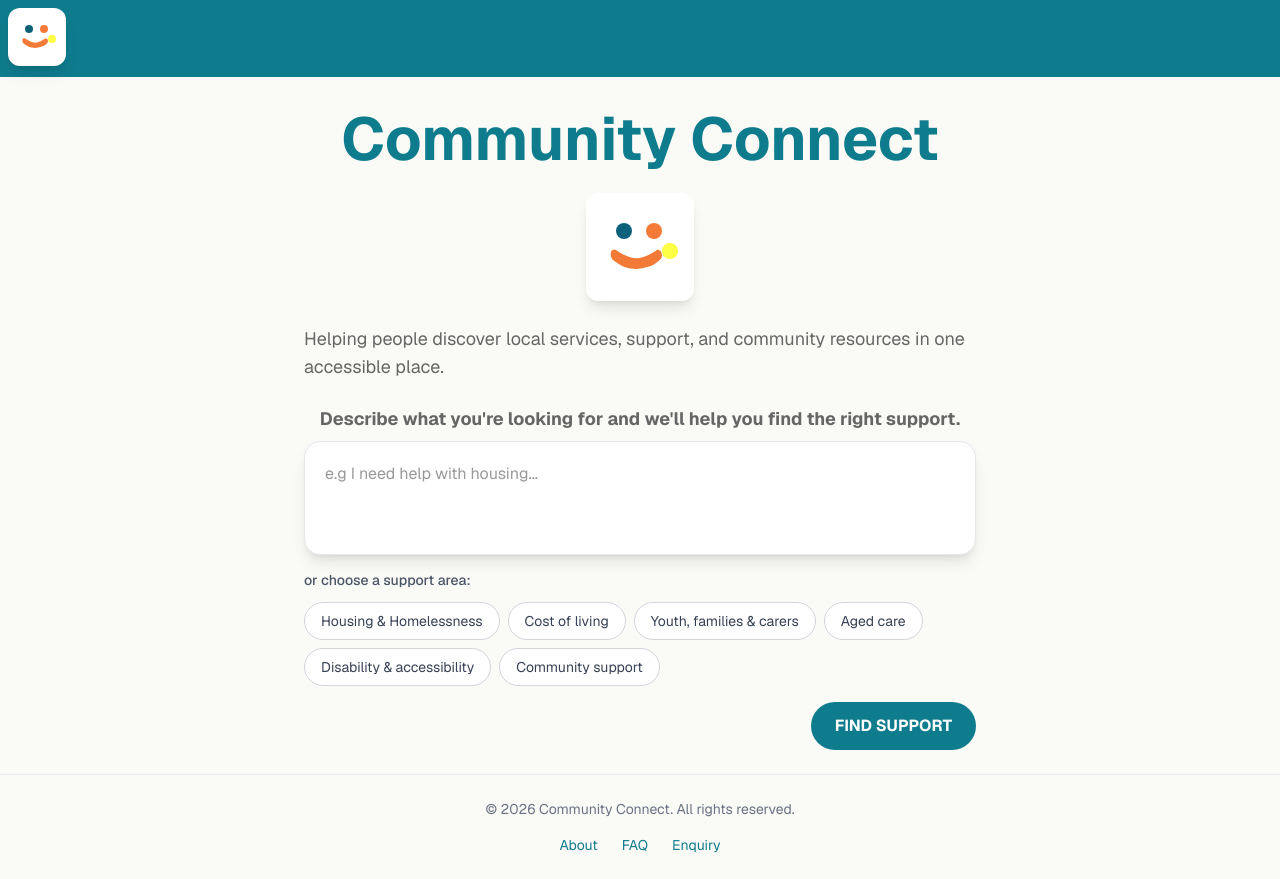
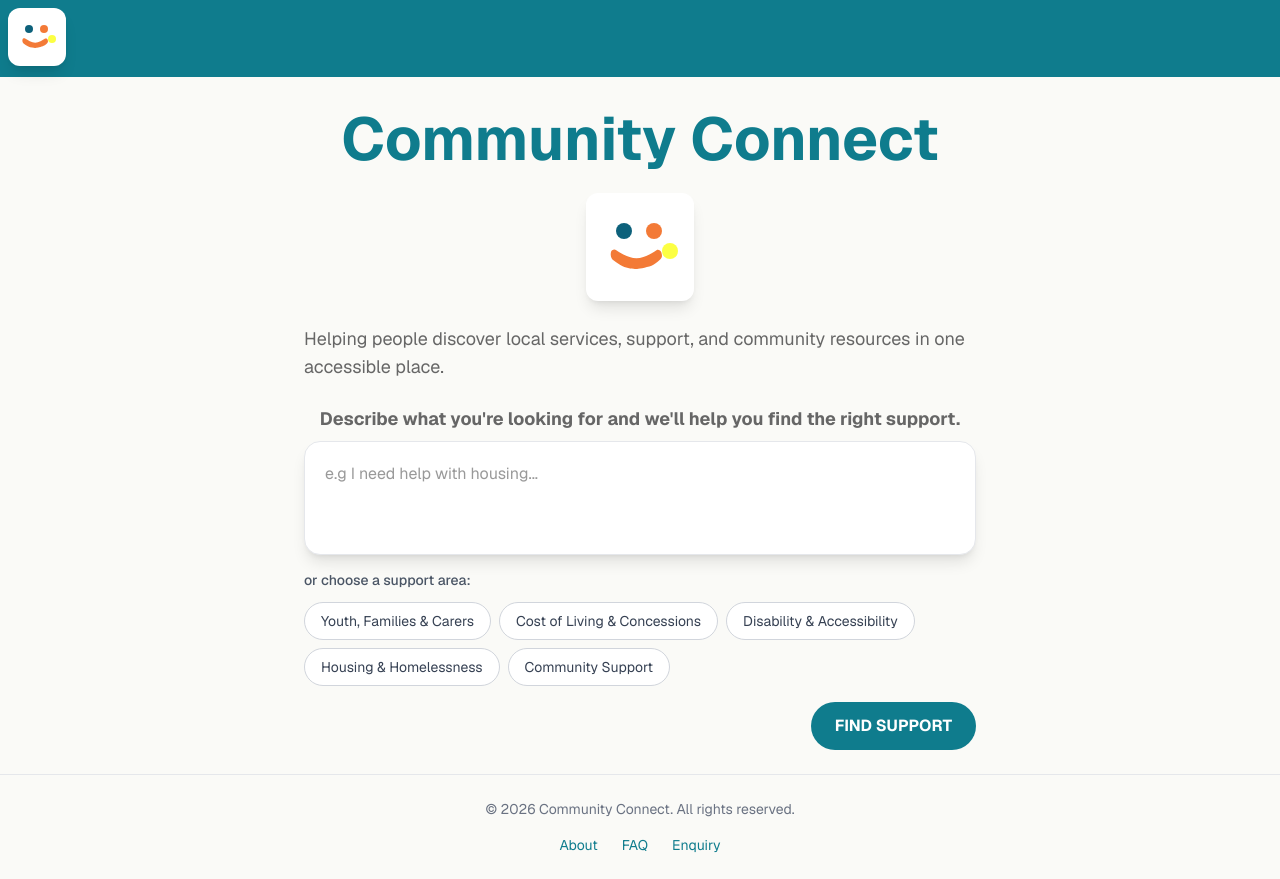
Before and after one commit to zhaqy079/Community-Connect, a Next.js app: page / in a window 1280 px wide. Built offline with nearby package versions, Linux system fonts and the light colour scheme.

Commit message:
feat: update components to use categories.ts for suggestion

```diff
--- a/components/ui/InitialChatInput.tsx
+++ b/components/ui/InitialChatInput.tsx
@@ -46,7 +46,7 @@ export default function InitialChatInput() {
 
             <div className="pb-2">
                 <SupportSuggestions
-                    onSelect={(suggestion) => setMessage(suggestion.prompt)}
+                    onSelect={(category) => setMessage(category.defaultPrompt)}
                 />
             </div>
 
--- a/components/ui/SupportSuggestions.tsx
+++ b/components/ui/SupportSuggestions.tsx
@@ -1,49 +1,11 @@
 "use client";
 
-type SupportSuggestion = {
-    id: string;
-    label: string;
-    prompt: string;
+import { categories, type CategoryDefinition } from "@/src/data/categories";
+
+type SupportSuggestionsProps = {
+    onSelect?: (category: CategoryDefinition) => void;
 };
 
-type SupportSuggestionsProps = {
-    onSelect?: (suggestion: SupportSuggestion) => void;
-};
-
-// TODO: Align with Elenor on service categories the app focuses on.
-// Should consolidate into a constant file for easier management and modification.
-const suggestions: SupportSuggestion[] = [
-    {
-        id: "housing",
-        label: "Housing & Homelessness",
-        prompt: "I need help with housing or homelessness.",
-    },
-    {
-        id: "cost-of-living",
-        label: "Cost of living",
-        prompt: "I need help with cost of living assistance.",
-    },
-    {
-        id: "youth-families-carers",
-        label: "Youth, families & carers",
-        prompt: "I need help with support for a young person, my family, or a carer.",
-    },
-    {
-        id: "aged-care",
-        label: "Aged care",
-        prompt: "I need help finding aged care services.",
-    },
-    {
-        id: "disability",
-        label: "Disability & accessibility",
-        prompt: "I need help finding disability or accessibility support.",
-    },
-    {
-        id: "community-support",
-        label: "Community support",
-        prompt: "I need help finding community support services.",
-    },
-];
 
 export default function SupportSuggestions({
     onSelect
@@ -55,11 +17,11 @@ export default function SupportSuggestions({
             </p>
 
             <div className="flex flex-wrap gap-2">
-                {suggestions.map((suggestion) => (
+                {categories.map((category) => (
                     <button
-                        key={suggestion.id}
+                        key={category.id}
                         type="button"
-                        onClick={() => onSelect?.(suggestion)}
+                        onClick={() => onSelect?.(category)}
                         className="cursor-pointer px-4 py-2
                         rounded-full border border-gray-300 bg-white
                         text-sm text-gray-700
@@ -70,7 +32,7 @@ export default function SupportSuggestions({
                         hover:text-[var(--cc-teal)]
                         "
                     >
-                        {suggestion.label}
+                        {category.label}
                     </button>
                 ))}
             </div>
--- a/src/data/categories.ts
+++ b/src/data/categories.ts
@@ -4,6 +4,7 @@ export type CategoryDefinition = {
   id: ServiceCategory;
   label: string;
   description: string;
+  defaultPrompt: string;
 };
 
 export const categories: CategoryDefinition[] = [
@@ -11,30 +12,40 @@ export const categories: CategoryDefinition[] = [
     id: "youth-families-carers",
     label: "Youth, Families & Carers",
     description:
-      "Support for young people, families and people with caring responsibilities."
+      "Find support for young people, families and people with caring responsibilities.",
+    defaultPrompt:
+      "I need help with support for a young person, my family, or a carer.",
   },
   {
     id: "cost-of-living-concessions",
     label: "Cost of Living & Concessions",
     description:
-      "Explore assistance with household bills and everyday living costs."
+      "Explore assistance with household bills, concessions and everyday living costs.",
+    defaultPrompt:
+      "I need help with cost of living assistance or concessions.",
   },
   {
     id: "disability-accessibility",
     label: "Disability & Accessibility",
     description:
-      "Find disability, independent living and accessibility support."
+      "Find disability, accessibility and independent living support.",
+    defaultPrompt:
+      "I need help finding disability or accessibility support.",
   },
   {
     id: "housing-homelessness",
     label: "Housing & Homelessness",
     description:
-      "Find help with housing instability and homelessness."
+      "Find help with housing, rental assistance or homelessness.",
+    defaultPrompt:
+      "I need help with housing or homelessness.",
   },
   {
     id: "community-support",
     label: "Community Support",
     description:
-      "Connect with community activities, transport and local support."
-  }
+      "Connect with community programs, transport and local support services.",
+    defaultPrompt:
+      "I need help finding community support services.",
+  },
 ];
```
